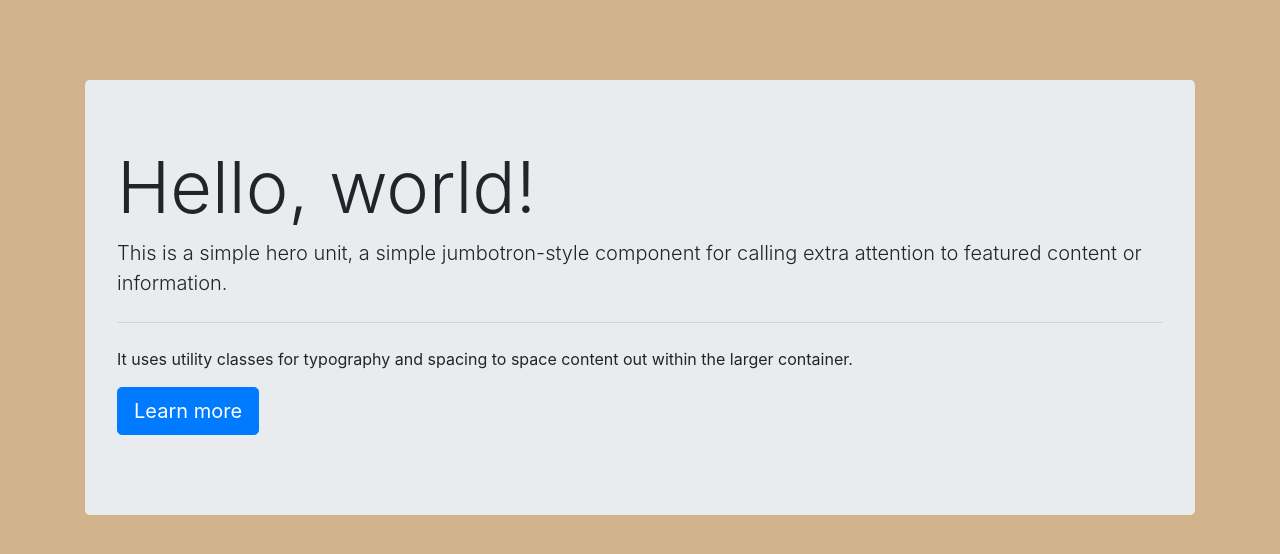
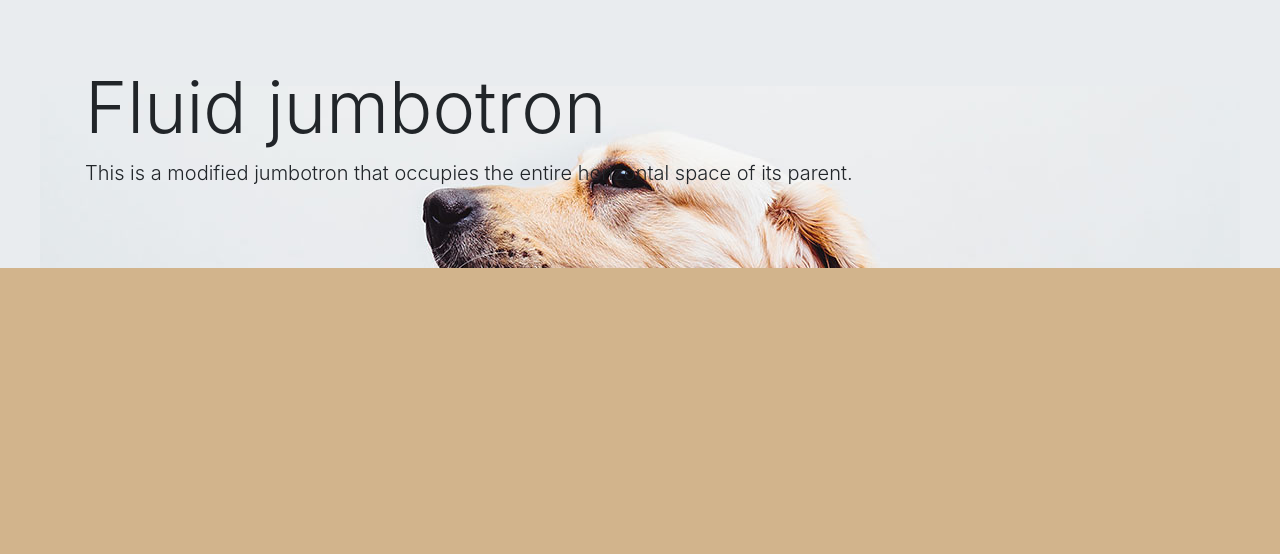
Before and after one commit to lglantz/website, a plain HTML site: page index.html in a window 1280 px wide. Drawn offline with nearby package versions, Linux system fonts and the light colour scheme.

Commit message:
Working on site

```diff
--- a/css/main.css
+++ b/css/main.css
@@ -1,10 +1,35 @@
+/*
+Project Name: Logan's website
+Author: Logan Glantz
+*/
 
 
+/******************************************
+/* BASE STYLES
+/*******************************************/
+
 body {
-  padding-top: 5rem;
+  margin: 0px 0px;
   background: #D2B48C;
 }
-.starter-template {
-  padding: 3rem 1.5rem;
-  text-align: center;
+
+/******************************************
+/* LAYOUT
+/*******************************************/
+
+.hero-area {
+  background-image: url("../imgs/dog.jpg");
+  background-repeat: no-repeat;
+  background-position: center center;
+  background-attachment: fixed;
 }
+
+.vertical-center {
+  display: flex;
+  align-items: center;
+}
+
+
+/******************************************
+/* ADDITIONAL STYLES
+/*******************************************/
--- a/index.html
+++ b/index.html
@@ -19,26 +19,15 @@
 
   <body>
 
-    <!-- start container -->
-    <main role="main" class="container">
+    <div class="jumbotron jumbotron-fluid hero-area">
+      <div class="container">
+        <h1 class="display-3">Fluid jumbotron</h1>
+        <p class="lead">This is a modified jumbotron that occupies the entire horizontal space of its parent.</p>
+      </div>
+    </div>
 
-      <div class="jumbotron">
-        <h1 class="display-3">Hello, world!</h1>
-        <p class="lead">This is a simple hero unit, a simple jumbotron-style component for calling extra attention to featured content or information.</p>
-        <hr class="my-4">
-        <p>It uses utility classes for typography and spacing to space content out within the larger container.</p>
-        <p class="lead">
-          <a class="btn btn-primary btn-lg" href="#" role="button">Learn more</a>
-        </p>
-      </div>
 
-      <!-- <div class="starter-template">
-        <h1>Bootstrap starter template</h1>
-        <p class="lead">Use this document as a way to quickly start any new project.<br> All you get is this text and a mostly barebones HTML document.</p>
-      </div> -->
 
-    </main>
-    <!-- end container -->
 
 
     <!-- JavaScript
```
Also changed, not shown: imgs/dog.jpg (added).
